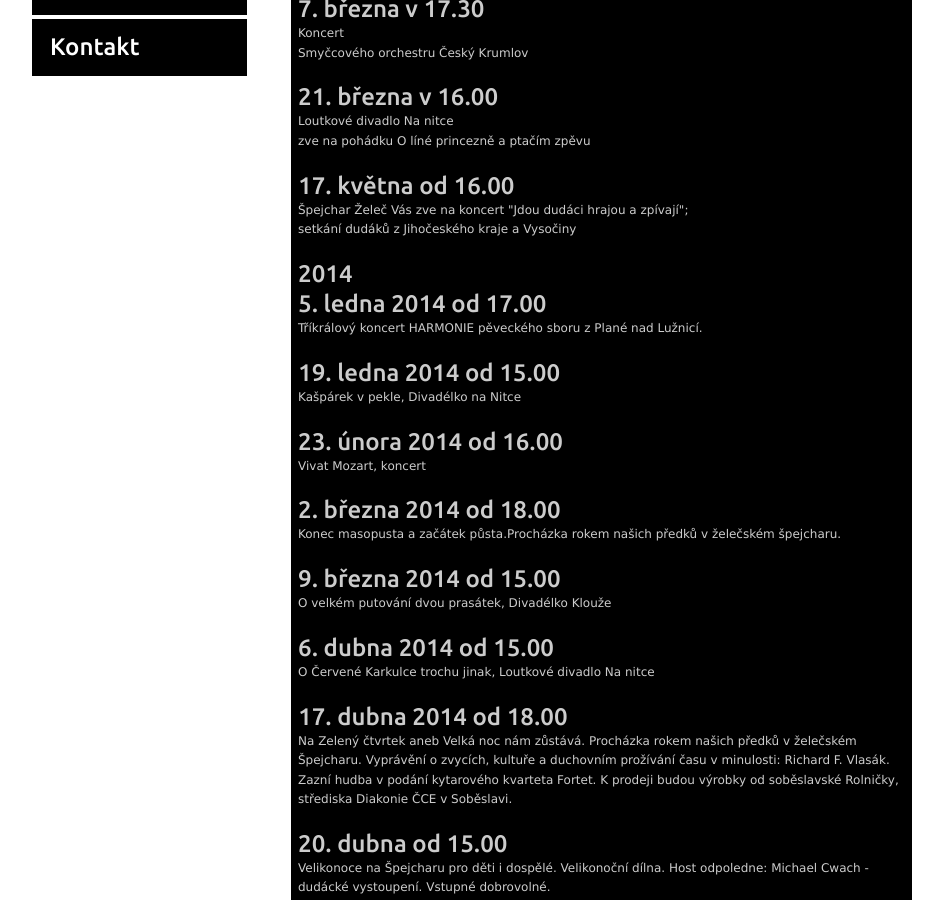
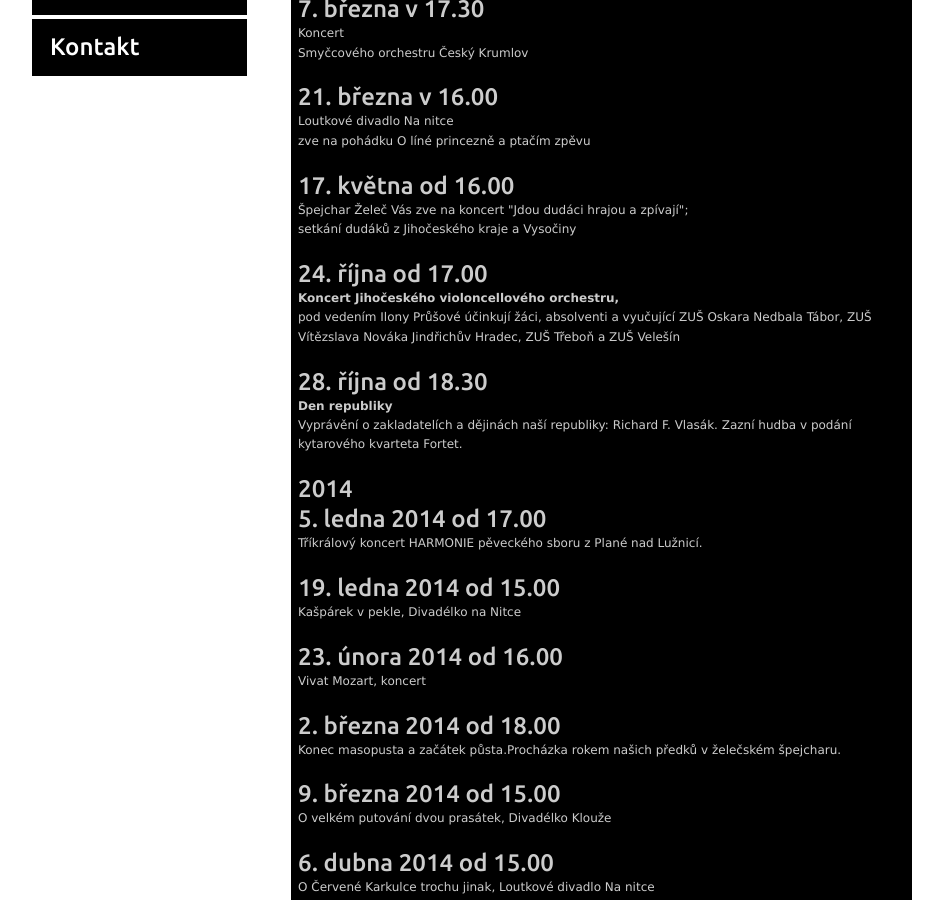
Before and after one commit to spejcharzelec/spejcharzelec.github.com, a Jekyll site: the page built from _posts/2011-12-24-archiv-akci.html, in a window 1280 px wide and 900 px high, scrolled down 436 px. Shown: the whole window, without its empty margins (168-1111 px from the left). Built offline with Jekyll 4.4.1, drawn with Linux system fonts in a browser that asks for light colours.

Commit message:
Update 2011-12-24-archiv-akci.html

```diff
--- a/_posts/2011-12-24-archiv-akci.html
+++ b/_posts/2011-12-24-archiv-akci.html
@@ -21,6 +21,14 @@ zve na pohádku O líné princezně a ptačím zpěvu<br /><br />
 <h2>17. května od 16.00</h2>
 Špejchar Želeč Vás zve na koncert "Jdou dudáci hrajou a zpívají";<br />
 setkání dudáků z Jihočeského kraje a Vysočiny<br /><br />
+
+<h2>24. října od 17.00</h2>
+<b>Koncert Jihočeského violoncellového orchestru,</b><br />
+pod vedením Ilony Průšové účinkují žáci, absolventi a vyučující ZUŠ Oskara Nedbala Tábor, ZUŠ Vítězslava Nováka Jindřichův Hradec, ZUŠ Třeboň a ZUŠ Velešín<br /><br />
+
+<h2>28. října od 18.30</h2>
+<b>Den republiky</b><br />
+Vyprávění o zakladatelích a dějinách naší republiky: Richard F. Vlasák. Zazní hudba v podání kytarového kvarteta Fortet.<br /><br />
 
 <h2>2014</h2>
 
```
